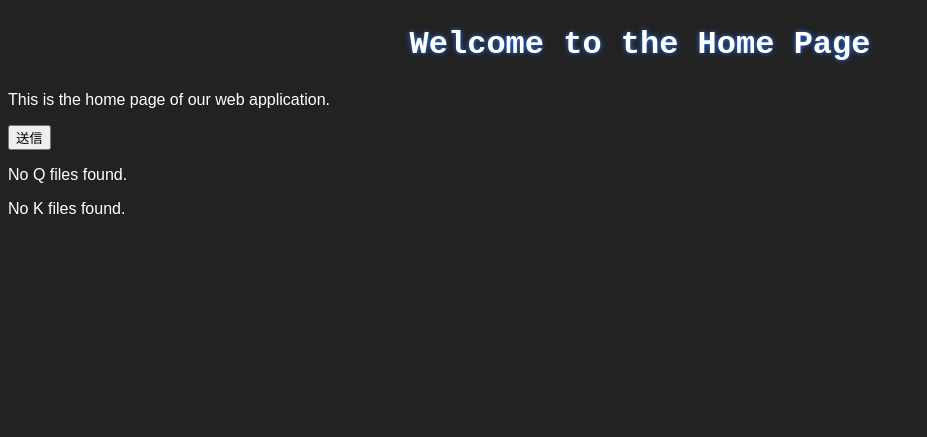
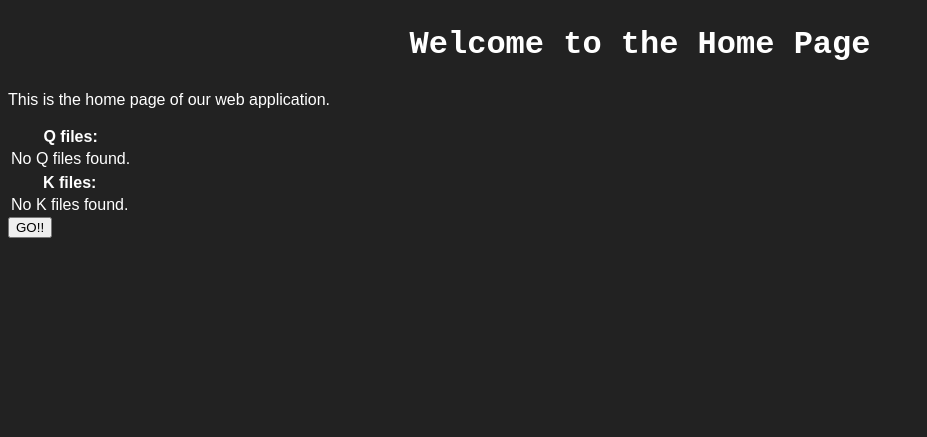
Before and after one commit to Show-Rai-Menn/Authourship_Analasys, a Flask app: page /comparison in a window 1280 px wide. Shown: the part 64-501 px from the top of the page, without its empty margins (0-927 px from the left). Run offline with Flask 3, Linux system fonts and the light colour scheme; data that the repository does not hold is empty.

Commit message:
結構早くcomparison tabできそう

```diff
--- a/static/css/base.css
+++ b/static/css/base.css
@@ -11,7 +11,6 @@ body {
 h1, h2, h3, h4, h5, h6{
     font-family: "Courier New", monospace;
     color: white;
-    text-shadow: 0 0 5px #2575FC;
     line-height: 1.5;
     display: flex;
     flex-direction: column;
@@ -23,7 +22,6 @@ h1, h2, h3, h4, h5, h6{
 {
     font-family: "Courier New", monospace;
     color: white;
-    text-shadow: 0 0 5px #2575FC;
     line-height: 1.5;
     font-size: 1.2em;
     display: flex;
--- a/templates/comparison.html
+++ b/templates/comparison.html
@@ -2,6 +2,8 @@
 
 {% block title %}Home - My Web App{% endblock %}
 {% block head %}
+
+<link rel = "stylesheet"  href = "{{ url_for('static', filename='css/comparison.css') }}">
 <script src="{{ url_for('static', filename='javascript/comparison.js') }}"></script>
 {% endblock%}
 {% block content %}
@@ -12,29 +14,45 @@
 
 
 <div>
-    <button id="submit" onclick="comparison()">送信</button>
+
+
     <form id="form">
+
+         <table id = "checkbox">
+            <th>Q files: </th>
              {% if Q_file %}
                {% for Q in Q_file %}
-                <li><input type="checkbox" name="Q" value="{{ Q[0] }}">{{ Q[0] }} ({{ Q[1] }})</li>
+                <tr>
+                    <td><input type="checkbox" name="Q" value="{{ Q[0] }}">{{ Q[0] }} ({{ Q[1] }})</td>
+                </tr>
                  {% endfor %}
             {% else %}
-            <p>No Q files found.</p>
+                <tr>
+                    <td>No Q files found.</td>
+                </tr>
             {% endif %}
-
+        </table>
+        <table id = "checkbox">
+            <th>K files: </th>
             {% if K_files %}
                 {% for K in K_files %}
-                <li><input type="checkbox" name="K" value="{{ K[0] }}">{{ K[0] }} ({{ K[1] }})</li>
+                <tr>
+                    <td><input type="checkbox" name="K" value="{{ K[0] }}">{{ K[0] }} ({{ K[1] }})</td>
+                </tr>
             {% endfor %}
             {% else %}
-            <p>No K files found.</p>
+                <tr>
+                    <td>No K files found.</td>
+                </tr>
             {% endif %}
+        </table>
+        <button id="submit" onclick="comparison()">GO!!</button>
     </form>
 
 </div>
 <div id="result"></div>
 
-
+<div class="spacer"></div>
 
 
 
```
Lines whose indentation alone changed are shown as unchanged.
